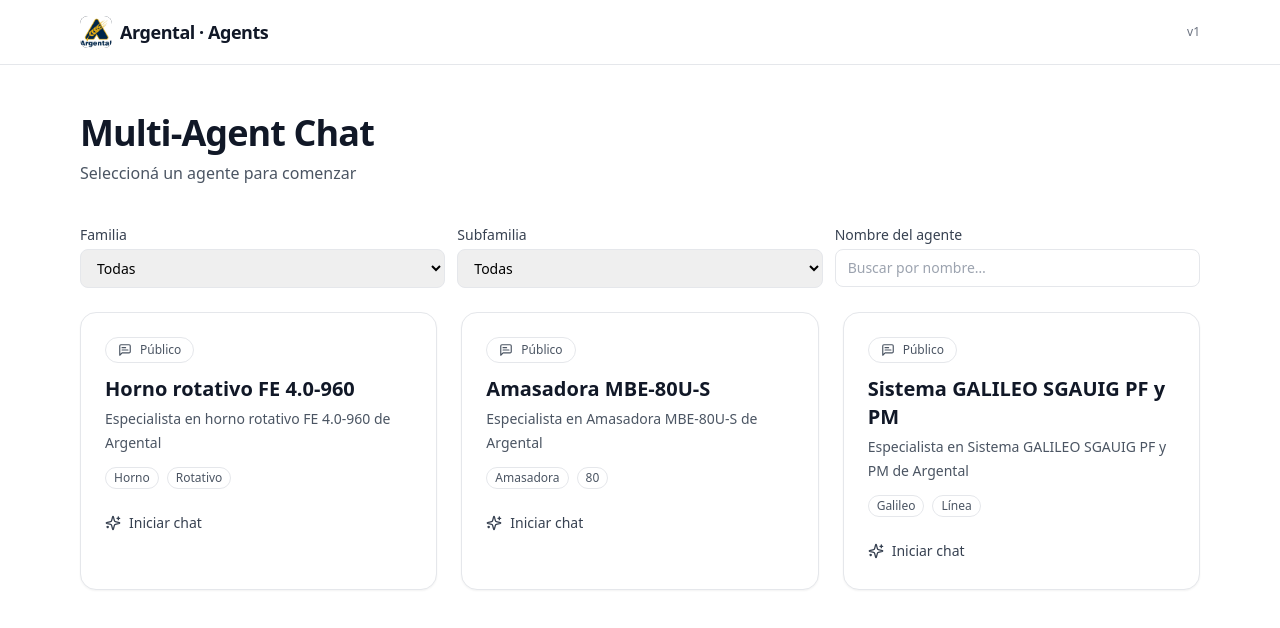
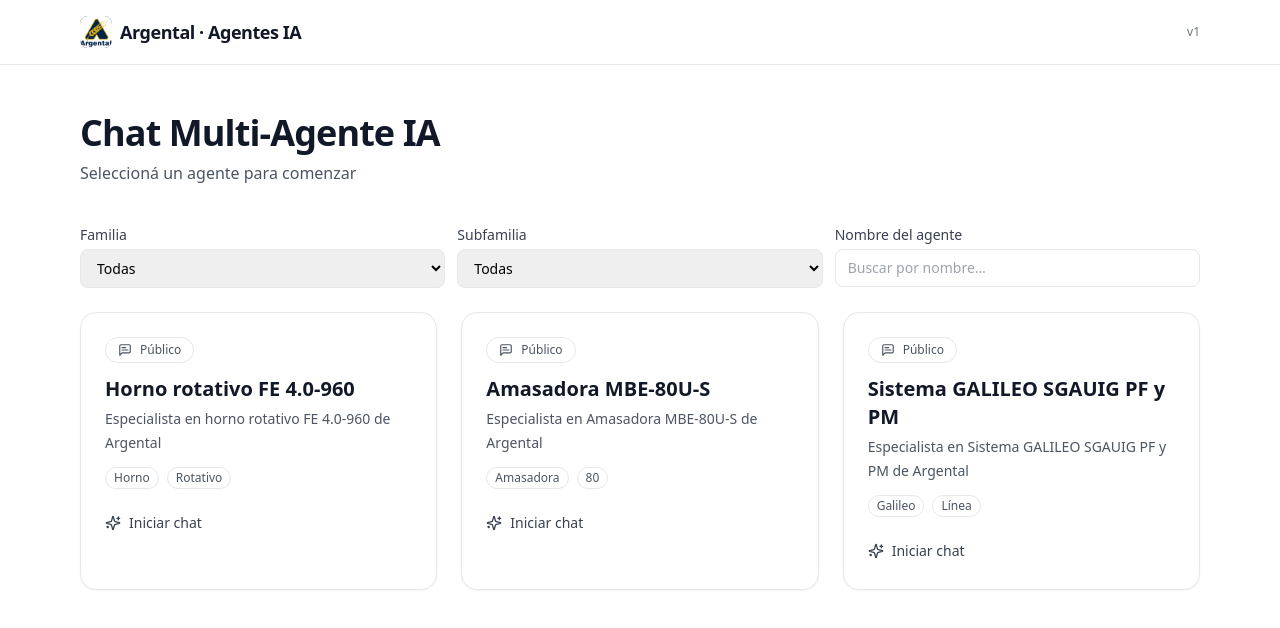
Before and after one commit to Argental2019/Test_API_ChatBots_OpenAI, a Next.js app in the folder apps/web/: page / in a window 1280 px wide. Shown: the top 628 px of the page. Built offline with nearby package versions, Linux system fonts and the light colour scheme.

Commit message:
Traducciones de descripciones

```diff
--- a/apps/web/app/layout.tsx
+++ b/apps/web/app/layout.tsx
@@ -1,8 +1,8 @@
 import './global.css';
 import type { Metadata } from 'next';
 export const metadata: Metadata = {
-  title: 'Argental — Multi‑Agente',
-  description: 'UI para operar agentes internos',
+  title: 'Argental — Agentes IA',
+  description: 'Asesores IA de productos',
 };
 
 export default function RootLayout({ children }: { children: React.ReactNode }) {
--- a/apps/web/app/page.tsx
+++ b/apps/web/app/page.tsx
@@ -259,7 +259,7 @@
               <div className="relative size-8 rounded-lg bg-gradient-to-tr from-gray-900 to-gray-700 overflow-hidden">
                 <Image src="/LOGO.png" alt="Logo" fill sizes="32px" className="object-contain" priority />
               </div>
-              <span className="text-lg font-semibold tracking-tight text-gray-900">Argental · Agents</span>
+              <span className="text-lg font-semibold tracking-tight text-gray-900">Argental · Agentes IA</span>
             </div>
             <div className="text-xs text-gray-500">v1</div>
           </div>
@@ -267,7 +267,7 @@
 
         <main className="mx-auto max-w-6xl px-4 py-12">
           <div className="mb-10">
-            <h1 className="text-4xl font-bold tracking-tight text-gray-900">Multi-Agent Chat</h1>
+            <h1 className="text-4xl font-bold tracking-tight text-gray-900">Chat Multi-Agente IA</h1>
             <p className="mt-2 text-gray-600">Seleccioná un agente para comenzar</p>
           </div>
 
```
